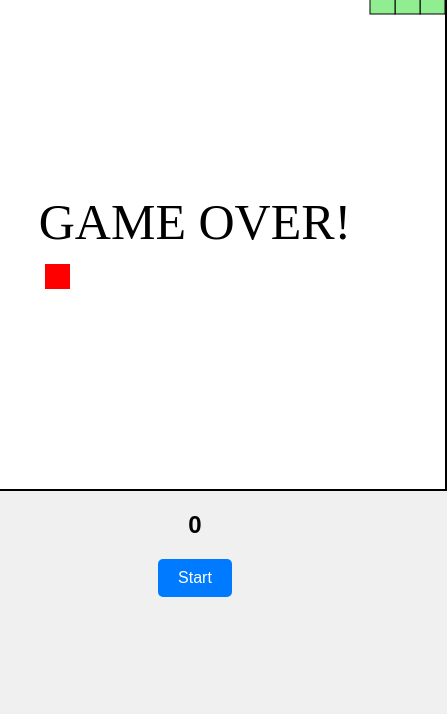
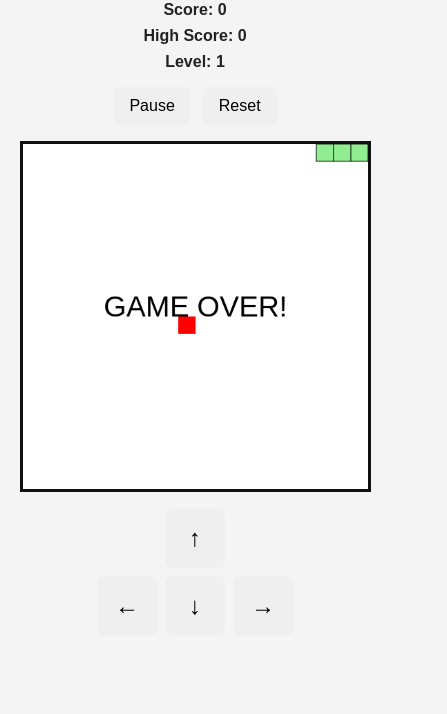
Before and after one commit to Thormastran/Snake, a plain HTML site: page snake/index.html in a window 390 px wide. Shown: the part 130-844 px from the top of the page, 447 px wide, since content can reach past the window. Drawn offline with Linux system fonts and the light colour scheme.

Commit message:
refactor: restructure Snake game codebase with modular files and updated styles

```diff
--- /dev/null
+++ b/snake/css/style.css
@@ -0,0 +1,91 @@
+* {
+  box-sizing: border-box;
+}
+
+body {
+  margin: 0;
+  font-family: Arial, sans-serif;
+  background: #f4f4f4;
+  color: #222;
+}
+
+.app {
+  min-height: 100vh;
+  display: flex;
+  flex-direction: column;
+  align-items: center;
+  justify-content: center;
+  padding: 20px;
+  gap: 16px;
+}
+
+h1 {
+  margin: 0;
+}
+
+.stats {
+  display: flex;
+  gap: 16px;
+  flex-wrap: wrap;
+  justify-content: center;
+  font-weight: bold;
+}
+
+.actions {
+  display: flex;
+  gap: 12px;
+}
+
+button {
+  padding: 10px 16px;
+  border: none;
+  border-radius: 8px;
+  cursor: pointer;
+  font-size: 16px;
+}
+
+button:hover {
+  opacity: 0.9;
+}
+
+.board-wrap {
+  width: min(90vw, 500px);
+}
+
+#gameBoard {
+  width: 100%;
+  height: auto;
+  display: block;
+  background: white;
+  border: 3px solid #111;
+}
+
+.mobile-controls {
+  display: none;
+  flex-direction: column;
+  align-items: center;
+  gap: 8px;
+}
+
+.mobile-row {
+  display: flex;
+  gap: 8px;
+}
+
+.mobile-controls button {
+  width: 60px;
+  height: 60px;
+  font-size: 24px;
+}
+
+@media (max-width: 768px) {
+  .mobile-controls {
+    display: flex;
+  }
+
+  .stats {
+    flex-direction: column;
+    align-items: center;
+    gap: 8px;
+  }
+}
--- a/snake/index.css
+++ /dev/null
@@ -1,46 +0,0 @@
-* {
-    margin: 0;
-    padding: 0;
-    box-sizing: border-box;
-}
-
-body {
-    display: flex;
-    justify-content: center;
-    align-items: center;
-    height: 100vh;
-    background-color: #f0f0f0;
-    font-family: Arial, sans-serif;
-}
-
-#gameContainer {
-    display: flex;
-    flex-direction: column;
-    align-items: center;
-}
-
-#gameBoard {
-    border: 2px solid #000;
-    background-color: #fff;
-}
-
-#scoreText {
-    margin: 20px;
-    font-size: 24px;
-    font-weight: bold;
-}
-
-#resetBtn {
-    padding: 10px 20px;
-    font-size: 16px;
-    background-color: #007bff;
-    color: #fff;
-    border: none;
-    border-radius: 5px;
-    cursor: pointer;
-    transition: background-color 0.3s;
-}
-
-#resetBtn:hover {
-    background-color: #0056b3;
-}
--- a/snake/index.html
+++ b/snake/index.html
@@ -1,17 +1,44 @@
-
 <!DOCTYPE html>
 <html lang="en">
- <head>
-  <meta charset="UTF-8">
-  <meta name="viewport" content="width=device-width, initial-scale=1.0">
-  <link rel="stylesheet" href="index.css">
+<head>
+  <meta charset="UTF-8" />
+  <meta name="viewport" content="width=device-width, initial-scale=1.0" />
+  <title>Snake Game</title>
+  <link rel="stylesheet" href="css/style.css" />
 </head>
 <body>
-    <div id="gameContainer">
+  <div class="app">
+    <h1>Snake Game</h1>
+
+    <div class="stats">
+      <div>Score: <span id="scoreText">0</span></div>
+      <div>High Score: <span id="highScoreText">0</span></div>
+      <div>Level: <span id="levelText">1</span></div>
+    </div>
+
+    <div class="actions">
+      <button id="pauseBtn">Pause</button>
+      <button id="resetBtn">Reset</button>
+    </div>
+
+    <div class="board-wrap">
       <canvas id="gameBoard" width="500" height="500"></canvas>
-      <div id="scoreText">0</div>
-      <button id="resetBtn">Start</button>
     </div>
-    <script src="index.js"></script>
+
+    <div class="mobile-controls">
+      <button id="upBtn">↑</button>
+      <div class="mobile-row">
+        <button id="leftBtn">←</button>
+        <button id="downBtn">↓</button>
+        <button id="rightBtn">→</button>
+      </div>
+    </div>
+  </div>
+
+  <script src="js/state.js"></script>
+  <script src="js/food.js"></script>
+  <script src="js/snake.js"></script>
+  <script src="js/controls.js"></script>
+  <script src="js/game.js"></script>
 </body>
 </html>
--- a/snake/index.js
+++ /dev/null
@@ -1,164 +0,0 @@
-
-
-const gameBoard = document.getElementById("gameBoard");
-const ctx = gameBoard.getContext("2d");
-const scoreText = document.querySelector("#scoreText");
-const resetBtn = document.querySelector("#resetBtn");
-const gameWidth = gameBoard.width;
-const gameHeight = gameBoard.height;
-const boardBackground = "white";
-const snakeColor = "lightgreen";
-const snakeBorder = "black";
-const foodColor = "red";
-const unitSize = 25;
-let running = false;
-let xVelocity = unitSize;
-let yVelocity = 0;
-let foodX;
-let foodY;
-let score = 0;
-let snake = [
-    { x: unitSize * 4, y: 0 },
-    { x: unitSize * 3, y: 0 },
-    { x: unitSize * 2, y: 0 },
-    { x: unitSize, y: 0 }
-];
-
-window.addEventListener("keydown", changeDirection);
-resetBtn.addEventListener("click", resetGame);
-
-gameStart();
-
-function gameStart() {
-    running = true;
-    scoreText.textContent = score;
-    createFood();
-    nextTick();
-}
-
-function nextTick() {
-    if (running) {
-        setTimeout(() => {
-            clearBoard();
-            drawFood();
-            moveSnake();
-            drawSnake();
-            checkGameover();
-            nextTick();
-        }, 100);
-    } else {
-        displayGameover();
-    }
-}
-
-function clearBoard() {
-    ctx.fillStyle = boardBackground;
-    ctx.fillRect(0, 0, gameWidth, gameHeight);
-}
-
-function createFood() {
-    function randomFood(min, max) {
-        const randNum = Math.round((Math.random() * (max - min) + min) / unitSize) * unitSize;
-        return randNum;
-    }
-    foodX = randomFood(0, gameWidth - unitSize);
-    foodY = randomFood(0, gameHeight - unitSize);
-}
-
-function drawFood() {
-    ctx.fillStyle = foodColor;
-    ctx.fillRect(foodX, foodY, unitSize, unitSize);
-}
-
-function moveSnake() {
-    const head = { x: snake[0].x + xVelocity, y: snake[0].y + yVelocity };
-
-    snake.unshift(head);
-
-    if (head.x === foodX && head.y === foodY) {
-        score += 1;
-        scoreText.textContent = score;
-        createFood();
-    } else {
-        snake.pop();
-    }
-}
-
-function drawSnake() {
-    ctx.fillStyle = snakeColor;
-    ctx.strokeStyle = snakeBorder;
-    snake.forEach(snakePart => {
-        ctx.fillRect(snakePart.x, snakePart.y, unitSize, unitSize);
-        ctx.strokeRect(snakePart.x, snakePart.y, unitSize, unitSize);
-    });
-}
-
-function changeDirection(event) {
-    const keyPressed = event.keyCode;
-    const LEFT = 37;
-    const UP = 38;
-    const RIGHT = 39;
-    const DOWN = 40;
-
-    const goingUp = yVelocity === -unitSize;
-    const goingDown = yVelocity === unitSize;
-    const goingRight = xVelocity === unitSize;
-    const goingLeft = xVelocity === -unitSize;
-
-    switch (true) {
-        case (keyPressed === LEFT && !goingRight):
-            xVelocity = -unitSize;
-            yVelocity = 0;
-            break;
-        case (keyPressed === UP && !goingDown):
-            xVelocity = 0;
-            yVelocity = -unitSize;
-            break;
-        case (keyPressed === RIGHT && !goingLeft):
-            xVelocity = unitSize;
-            yVelocity = 0;
-            break;
-        case (keyPressed === DOWN && !goingUp):
-            xVelocity = 0;
-            yVelocity = unitSize;
-            break;
-    }
-}
-
-function checkGameover() {
-    switch (true) {
-        case (snake[0].x < 0):
-        case (snake[0].x >= gameWidth):
-        case (snake[0].y < 0):
-        case (snake[0].y >= gameHeight):
-            running = false;
-            break;
-    }
-
-    for (let i = 1; i < snake.length; i++) {
-        if (snake[i].x === snake[0].x && snake[i].y === snake[0].y) {
-            running = false;
-        }
-    }
-}
-
-function displayGameover() {
-    ctx.font = "50px MV Boli";
-    ctx.fillStyle = "black";
-    ctx.textAlign = "center";
-    ctx.fillText("GAME OVER!", gameWidth / 2, gameHeight / 2);
-    running = false;
-}
-
-function resetGame() {
-    score = 0;
-    xVelocity = unitSize;
-    yVelocity = 0;
-    snake = [
-        { x: unitSize * 4, y: 0 },
-        { x: unitSize * 3, y: 0 },
-        { x: unitSize * 2, y: 0 },
-        { x: unitSize, y: 0 }
-    ];
-    gameStart();
-}
--- /dev/null
+++ b/snake/js/controls.js
@@ -0,0 +1,49 @@
+function setDirection(key) {
+  if (!running || paused || directionChanged) return;
+
+  const goingUp = yVelocity === -unitSize;
+  const goingDown = yVelocity === unitSize;
+  const goingRight = xVelocity === unitSize;
+  const goingLeft = xVelocity === -unitSize;
+
+  switch (key) {
+    case "ArrowLeft":
+      if (!goingRight) {
+        xVelocity = -unitSize;
+        yVelocity = 0;
+        directionChanged = true;
+      }
+      break;
+    case "ArrowUp":
+      if (!goingDown) {
+        xVelocity = 0;
+        yVelocity = -unitSize;
+        directionChanged = true;
+      }
+      break;
+    case "ArrowRight":
+      if (!goingLeft) {
+        xVelocity = unitSize;
+        yVelocity = 0;
+        directionChanged = true;
+      }
+      break;
+    case "ArrowDown":
+      if (!goingUp) {
+        xVelocity = 0;
+        yVelocity = unitSize;
+        directionChanged = true;
+      }
+      break;
+  }
+}
+
+function handleKeyboard(event) {
+  setDirection(event.key);
+}
+
+window.addEventListener("keydown", handleKeyboard);
+upBtn.addEventListener("click", () => setDirection("ArrowUp"));
+downBtn.addEventListener("click", () => setDirection("ArrowDown"));
+leftBtn.addEventListener("click", () => setDirection("ArrowLeft"));
+rightBtn.addEventListener("click", () => setDirection("ArrowRight"));
--- /dev/null
+++ b/snake/js/food.js
@@ -0,0 +1,19 @@
+function randomGridPosition(max) {
+  return Math.floor(Math.random() * (max / unitSize)) * unitSize;
+}
+
+function createFood() {
+  let foodIsOnSnake = true;
+
+  while (foodIsOnSnake) {
+    foodX = randomGridPosition(gameWidth);
+    foodY = randomGridPosition(gameHeight);
+
+    foodIsOnSnake = snake.some(part => part.x === foodX && part.y === foodY);
+  }
+}
+
+function drawFood() {
+  ctx.fillStyle = foodColor;
+  ctx.fillRect(foodX, foodY, unitSize, unitSize);
+}
--- /dev/null
+++ b/snake/js/game.js
@@ -0,0 +1,108 @@
+function clearBoard() {
+  ctx.fillStyle = boardBackground;
+  ctx.fillRect(0, 0, gameWidth, gameHeight);
+}
+
+function drawPausedText() {
+  ctx.font = "40px Arial";
+  ctx.fillStyle = "black";
+  ctx.textAlign = "center";
+  ctx.fillText("PAUSED", gameWidth / 2, gameHeight / 2);
+}
+
+function displayGameOver() {
+  ctx.font = "42px Arial";
+  ctx.fillStyle = "black";
+  ctx.textAlign = "center";
+  ctx.fillText("GAME OVER!", gameWidth / 2, gameHeight / 2);
+}
+
+function updateLevelAndSpeed() {
+  level = Math.floor(score / 5) + 1;
+  levelText.textContent = level;
+
+  const newSpeed = 120 - (level - 1) * 10;
+  gameSpeed = Math.max(50, newSpeed);
+}
+
+function updateStats() {
+  scoreText.textContent = score;
+  highScoreText.textContent = highScore;
+  levelText.textContent = level;
+}
+
+function nextTick() {
+  if (!running) {
+    clearTimeout(tickTimer);
+    displayGameOver();
+    return;
+  }
+
+  if (paused) {
+    clearBoard();
+    drawFood();
+    drawSnake();
+    drawPausedText();
+    return;
+  }
+
+  tickTimer = setTimeout(() => {
+    directionChanged = false;
+    clearBoard();
+    drawFood();
+    moveSnake();
+    drawSnake();
+    checkGameOver();
+    nextTick();
+  }, gameSpeed);
+}
+
+function togglePause() {
+  if (!running) return;
+
+  paused = !paused;
+  pauseBtn.textContent = paused ? "Resume" : "Pause";
+
+  if (!paused) {
+    nextTick();
+  } else {
+    clearTimeout(tickTimer);
+    clearBoard();
+    drawFood();
+    drawSnake();
+    drawPausedText();
+  }
+}
+
+function resetGame() {
+  clearTimeout(tickTimer);
+
+  running = true;
+  paused = false;
+  directionChanged = false;
+  xVelocity = unitSize;
+  yVelocity = 0;
+  score = 0;
+  level = 1;
+  gameSpeed = 120;
+  snake = getInitialSnake();
+
+  updateStats();
+  pauseBtn.textContent = "Pause";
+  createFood();
+  clearBoard();
+  drawFood();
+  drawSnake();
+  nextTick();
+}
+
+pauseBtn.addEventListener("click", togglePause);
+resetBtn.addEventListener("click", resetGame);
+
+// Initialize the game when page loads
+window.addEventListener("load", () => {
+  resetGame();
+});
+
+updateStats();
+resetGame();
--- /dev/null
+++ b/snake/js/snake.js
@@ -0,0 +1,55 @@
+function moveSnake() {
+  const head = {
+    x: snake[0].x + xVelocity,
+    y: snake[0].y + yVelocity
+  };
+
+  snake.unshift(head);
+
+  if (head.x === foodX && head.y === foodY) {
+    score += 1;
+    scoreText.textContent = score;
+
+    if (score > highScore) {
+      highScore = score;
+      localStorage.setItem("snakeHighScore", highScore);
+      highScoreText.textContent = highScore;
+    }
+
+    updateLevelAndSpeed();
+    createFood();
+  } else {
+    snake.pop();
+  }
+}
+
+function drawSnake() {
+  ctx.fillStyle = snakeColor;
+  ctx.strokeStyle = snakeBorder;
+
+  snake.forEach(part => {
+    ctx.fillRect(part.x, part.y, unitSize, unitSize);
+    ctx.strokeRect(part.x, part.y, unitSize, unitSize);
+  });
+}
+
+function checkGameOver() {
+  const head = snake[0];
+
+  if (
+    head.x < 0 ||
+    head.x >= gameWidth ||
+    head.y < 0 ||
+    head.y >= gameHeight
+  ) {
+    running = false;
+    return;
+  }
+
+  for (let i = 1; i < snake.length; i += 1) {
+    if (snake[i].x === head.x && snake[i].y === head.y) {
+      running = false;
+      return;
+    }
+  }
+}
--- /dev/null
+++ b/snake/js/state.js
@@ -0,0 +1,52 @@
+const gameBoard = document.getElementById("gameBoard");
+const ctx = gameBoard.getContext("2d");
+
+const scoreText = document.getElementById("scoreText");
+const highScoreText = document.getElementById("highScoreText");
+const levelText = document.getElementById("levelText");
+const resetBtn = document.getElementById("resetBtn");
+const pauseBtn = document.getElementById("pauseBtn");
+
+const upBtn = document.getElementById("upBtn");
+const downBtn = document.getElementById("downBtn");
+const leftBtn = document.getElementById("leftBtn");
+const rightBtn = document.getElementById("rightBtn");
+
+const gameWidth = gameBoard.width;
+const gameHeight = gameBoard.height;
+const unitSize = 25;
+
+const boardBackground = "white";
+const snakeColor = "lightgreen";
+const snakeBorder = "black";
+const foodColor = "red";
+
+let running = false;
+let paused = false;
+let directionChanged = false;
+
+let xVelocity = unitSize;
+let yVelocity = 0;
+
+let foodX = 0;
+let foodY = 0;
+let score = 0;
+let level = 1;
+let gameSpeed = 120;
+let tickTimer = null;
+
+let highScore = Number(localStorage.getItem("snakeHighScore")) || 0;
+
+let snake = [];
+
+function getInitialSnake() {
+  return [
+    { x: unitSize * 4, y: 0 },
+    { x: unitSize * 3, y: 0 },
+    { x: unitSize * 2, y: 0 },
+    { x: unitSize, y: 0 }
+  ];
+}
+
+// Initialize snake immediately
+snake = getInitialSnake();
```
Also changed, not shown: 2 other files.
